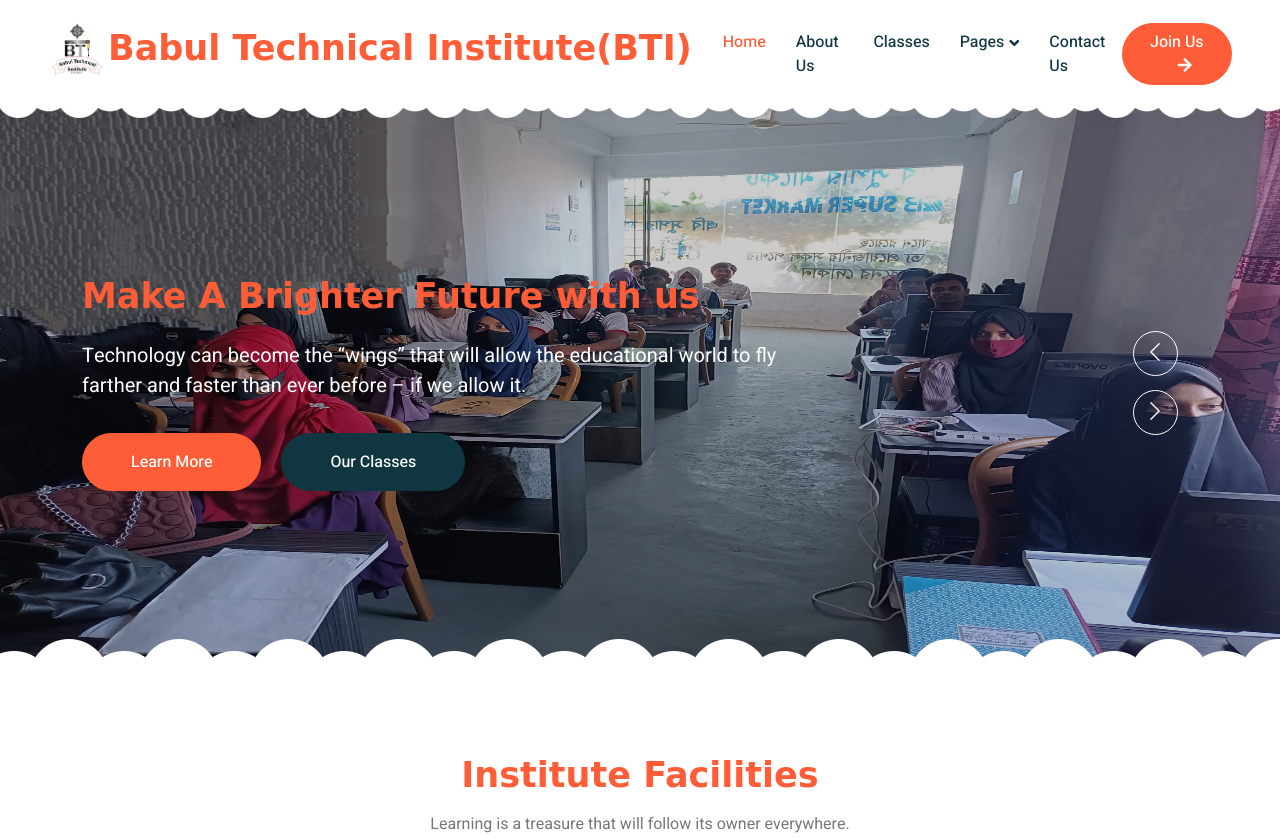
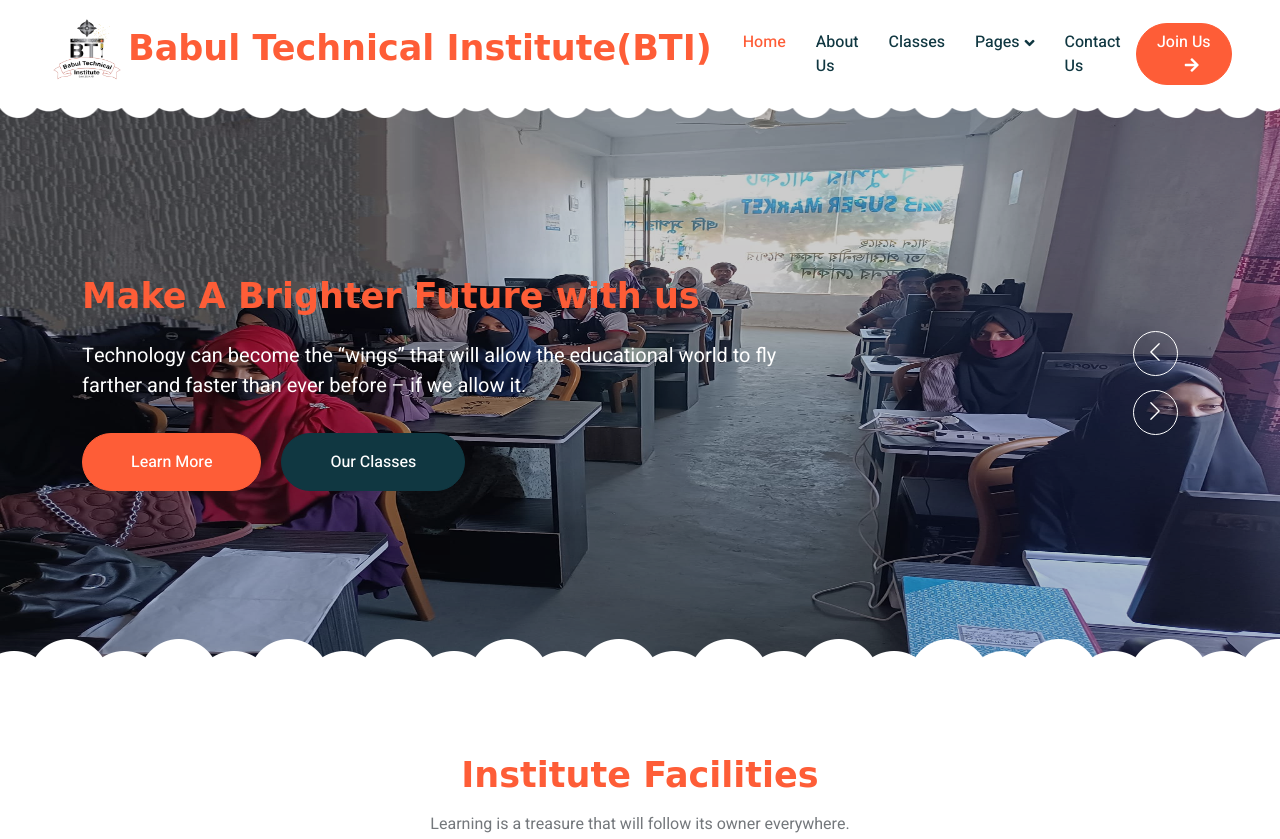
Before and after one commit to babultechnicalinstitute-bti/BTI, a plain HTML site: page index.html in a window 1280 px wide. Shown: the top 839 px of the page. Drawn offline with nearby package versions, Linux system fonts and the light colour scheme.

Commit message:
Update style.css

```diff
--- a/css/style.css
+++ b/css/style.css
@@ -115,8 +115,8 @@ h6,
     color: var(--primary);
 }
 .navbar .img-logo{
-    height: 60px;
-    width: 60px;
+    height: 70px;
+    width: 80px;
 }
 
 .navbar.sticky-top {
```
